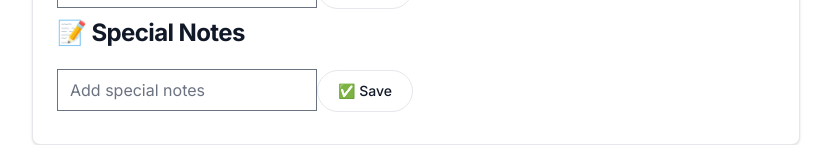
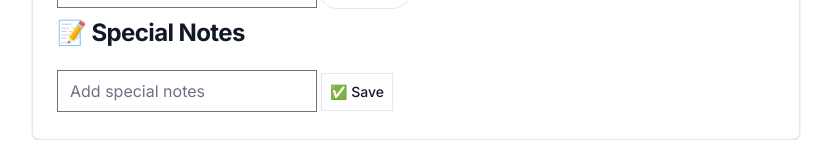
Before and after one commit to motran731/compounding-recipes, a Next.js app: page / in a window 1280 px wide. Shown: the part 872-1017 px from the top of the page, without its empty margins (224-1055 px from the left). Built offline with nearby package versions, Linux system fonts and the light colour scheme.

Commit message:
reusable button cp

```diff
--- a/app/page.tsx
+++ b/app/page.tsx
@@ -164,17 +164,29 @@ const labels = [
   "May cause urine discoloration",
 ];
 
-const button = ({ children, onClick }) => {
+// const button = ({ children, onClick }) => {
+//   return (
+//     <button
+//       type="button"
+//       onClick={onClick}
+//       className="mb-2 me-2 rounded-full border border-gray-200 bg-white p-4 px-5 py-2.5 text-sm font-medium text-gray-900 hover:bg-gray-100 hover:text-blue-700 focus:z-10 focus:outline-none focus:ring-4 focus:ring-gray-100 dark:border-gray-600 dark:bg-gray-800 dark:text-gray-400 dark:hover:bg-gray-700 dark:hover:text-white dark:focus:ring-gray-700"
+//     >
+//       {children}
+//     </button>
+//   );
+// };
+
+function Button({ children, onClick }: { children: any; onClick?: any }) {
   return (
     <button
       type="button"
       onClick={onClick}
-      className="mb-2 me-2 rounded-full border border-gray-200 bg-white p-4 px-5 py-2.5 text-sm font-medium text-gray-900 hover:bg-gray-100 hover:text-blue-700 focus:z-10 focus:outline-none focus:ring-4 focus:ring-gray-100 dark:border-gray-600 dark:bg-gray-800 dark:text-gray-400 dark:hover:bg-gray-700 dark:hover:text-white dark:focus:ring-gray-700"
+      className="me-2rounded-full m-1 border border-gray-200 bg-white px-2 py-2 text-sm font-medium text-gray-900 hover:bg-gray-100 hover:text-blue-700 focus:z-10 focus:outline-none focus:ring-4 focus:ring-gray-100 dark:border-gray-600 dark:bg-gray-800 dark:text-gray-400 dark:hover:bg-gray-700 dark:hover:text-white dark:focus:ring-gray-700"
     >
       {children}
     </button>
   );
-};
+}
 
 export default function Home() {
   const [items, setItems] = useState([]);
@@ -447,7 +459,7 @@ function PreparationSteps(props: PreparationListProps) {
                 ✏️ Edit
               </button>
 
-              <button
+              {/* <button
                 type="button"
                 onClick={() => {
                   handleDeleteStep(step.id);
@@ -455,7 +467,14 @@ function PreparationSteps(props: PreparationListProps) {
                 className="me-2rounded-full m-1 border border-gray-200 bg-white px-2 py-2 text-sm font-medium text-gray-900 hover:bg-gray-100 hover:text-blue-700 focus:z-10 focus:outline-none focus:ring-4 focus:ring-gray-100 dark:border-gray-600 dark:bg-gray-800 dark:text-gray-400 dark:hover:bg-gray-700 dark:hover:text-white dark:focus:ring-gray-700"
               >
                 ❌
-              </button>
+              </button> */}
+              <Button
+                onClick={() => {
+                  handleDeleteStep(step.id);
+                }}
+              >
+                ❌
+              </Button>
             </div>
           ))}
         </div>
@@ -640,12 +659,7 @@ function SpecialNote(props: SpecialNoteProps) {
         value={props.special}
         onChange={(e) => props.setSpecial(e.target.value)}
       />
-      <button
-        type="button"
-        className="mb-2 me-2 rounded-full border border-gray-200 bg-white p-4 px-5 py-2.5 text-sm font-medium text-gray-900 hover:bg-gray-100 hover:text-blue-700 focus:z-10 focus:outline-none focus:ring-4 focus:ring-gray-100 dark:border-gray-600 dark:bg-gray-800 dark:text-gray-400 dark:hover:bg-gray-700 dark:hover:text-white dark:focus:ring-gray-700"
-      >
-        ✅ Save
-      </button>
+      <Button> ✅ Save </Button>
     </div>
   );
 }
```
